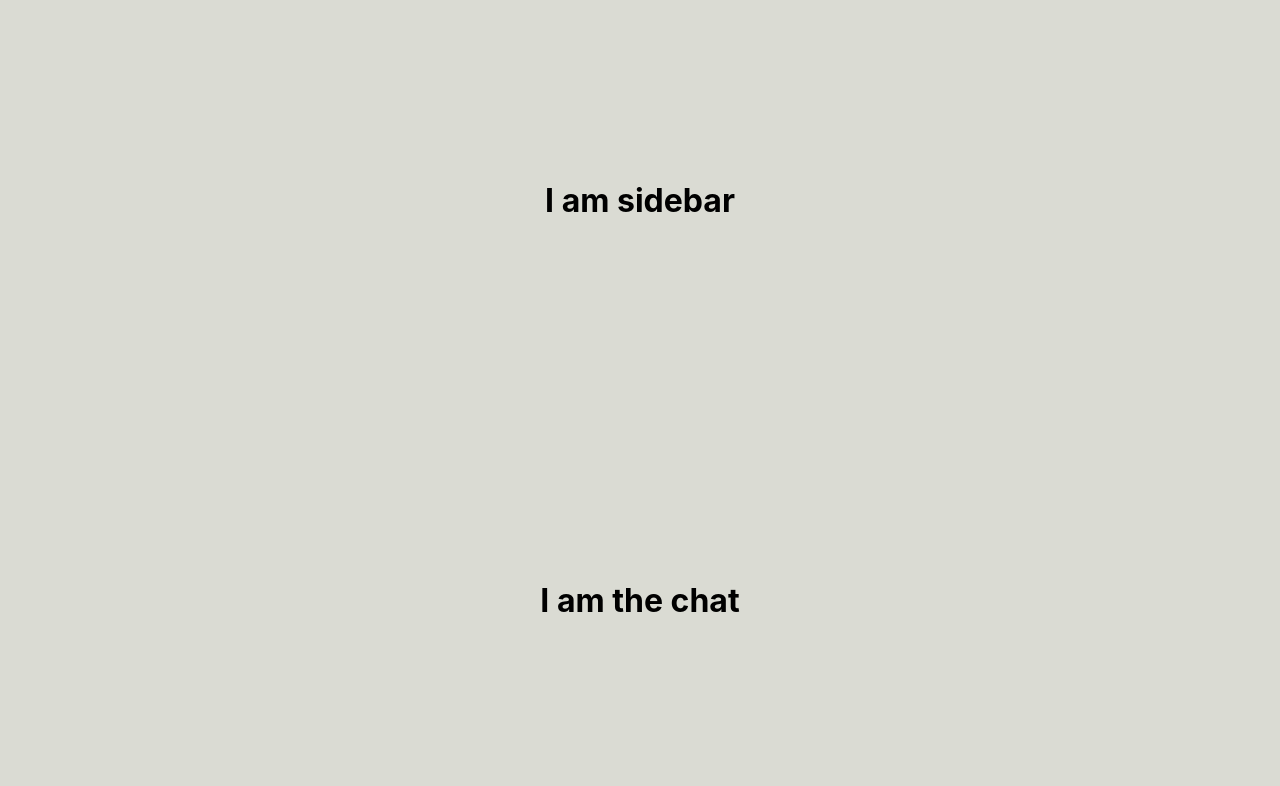
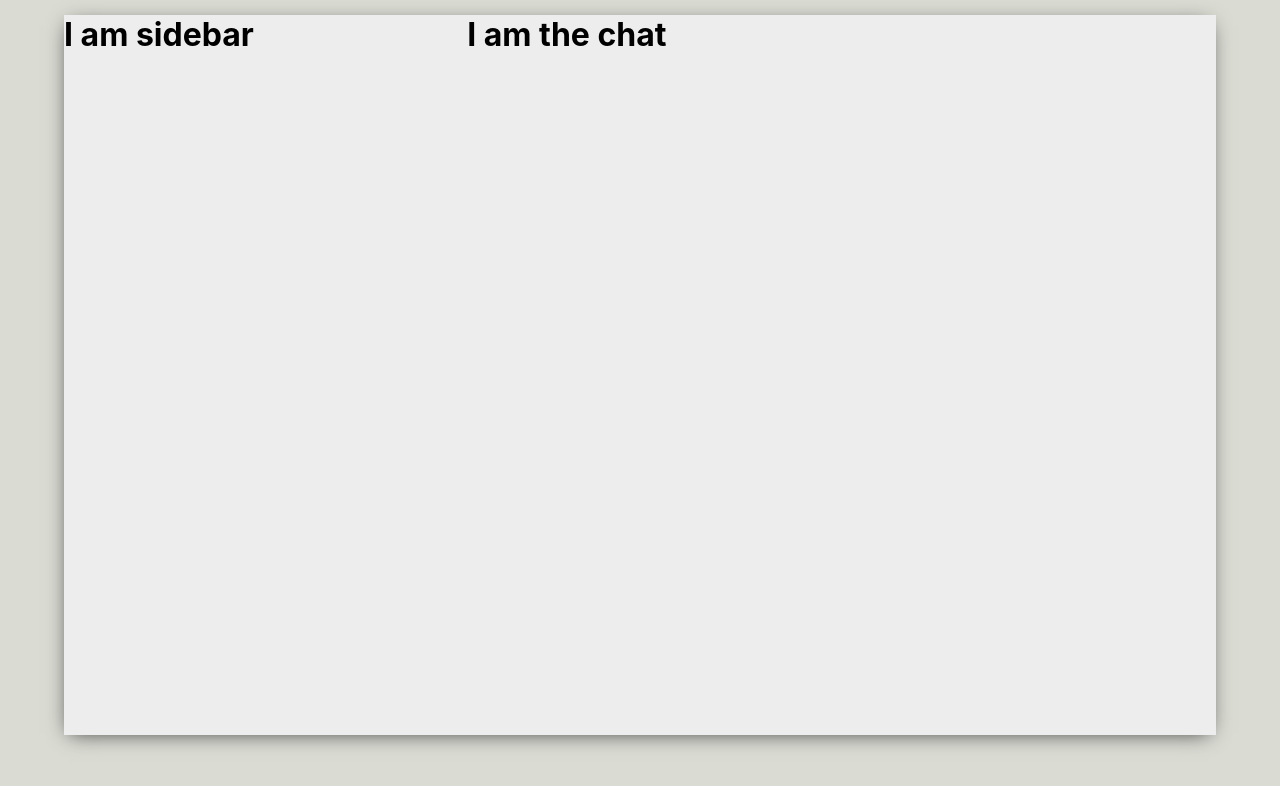
Before and after one commit to llamousse/whatsapp-messaging-mern, a React (Create React App) app: page / in a window 1280 px wide. Shown: the top 786 px of the page. Built offline with nearby package versions, Linux system fonts and the light colour scheme.

Commit message:
saved progress - material ui

```diff
--- a/package.json
+++ b/package.json
@@ -3,6 +3,8 @@
   "version": "0.1.0",
   "private": true,
   "dependencies": {
+    "@material-ui/core": "^4.11.0",
+    "@material-ui/icons": "^4.9.1",
     "@testing-library/jest-dom": "^4.2.4",
     "@testing-library/react": "^9.3.2",
     "@testing-library/user-event": "^7.1.2",
--- a/src/App.css
+++ b/src/App.css
@@ -4,3 +4,12 @@
     height: 100vh;
     background-color: #dadbd3;
 }
+
+.appBody {
+    display: flex;
+    background-color: #ededed;
+    margin-top: -50px;
+    height: 90vh;
+    width: 90vw;
+    box-shadow: -1px 4px 20px -6px rgba(0, 0, 0, 0.75);
+}
--- a/src/App.js
+++ b/src/App.js
@@ -6,8 +6,10 @@ import Sidebar from "./Sidebar";
 function App() {
   return (
     <div className="app">
-      <Sidebar />
-      <Chat />
+      <div className="appBody">
+        <Sidebar />
+        <Chat />
+      </div>
     </div>
   );
 }
--- a/src/Chat.css
+++ b/src/Chat.css
@@ -0,0 +1,5 @@
+.chat {
+    display: flex;
+    flex-direction: column;
+    flex: 0.65;
+}
--- a/src/Sidebar.css
+++ b/src/Sidebar.css
@@ -0,0 +1,5 @@
+.sidebar {
+    display: flex;
+    flex-direction: column;
+    flex: 0.35;
+}
--- a/src/Sidebar.js
+++ b/src/Sidebar.js
@@ -5,6 +5,12 @@ function Sidebar() {
   return (
     <div className="sidebar">
       <h1>I am sidebar</h1>
+      <div className="sidebarHeader">
+
+          <div className="sidebarHeaderRight">
+
+          </div>
+      </div>
     </div>
   );
 }
```
Also changed, not shown: 1 other file (tests, documents, lock files or other folders).
